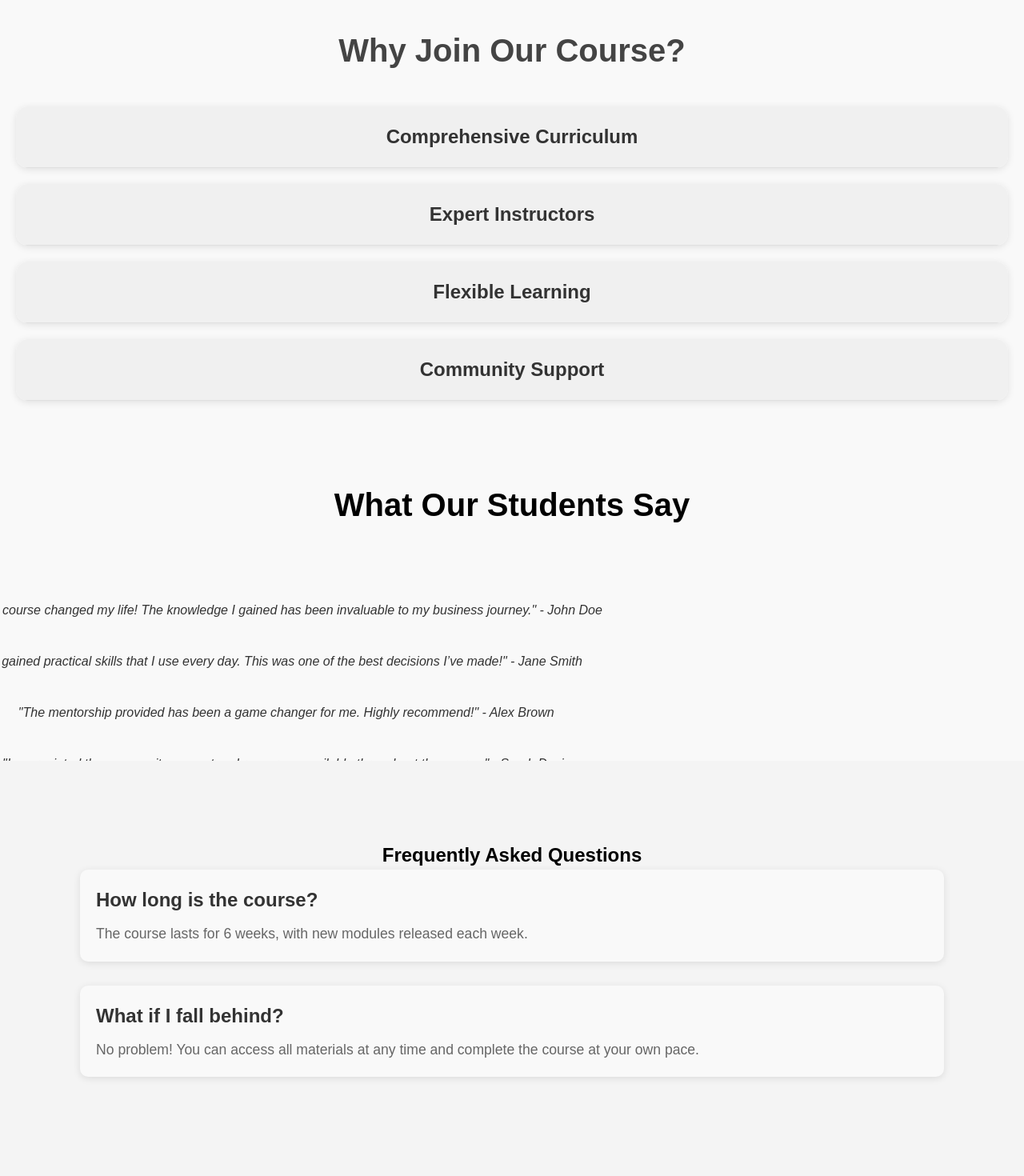
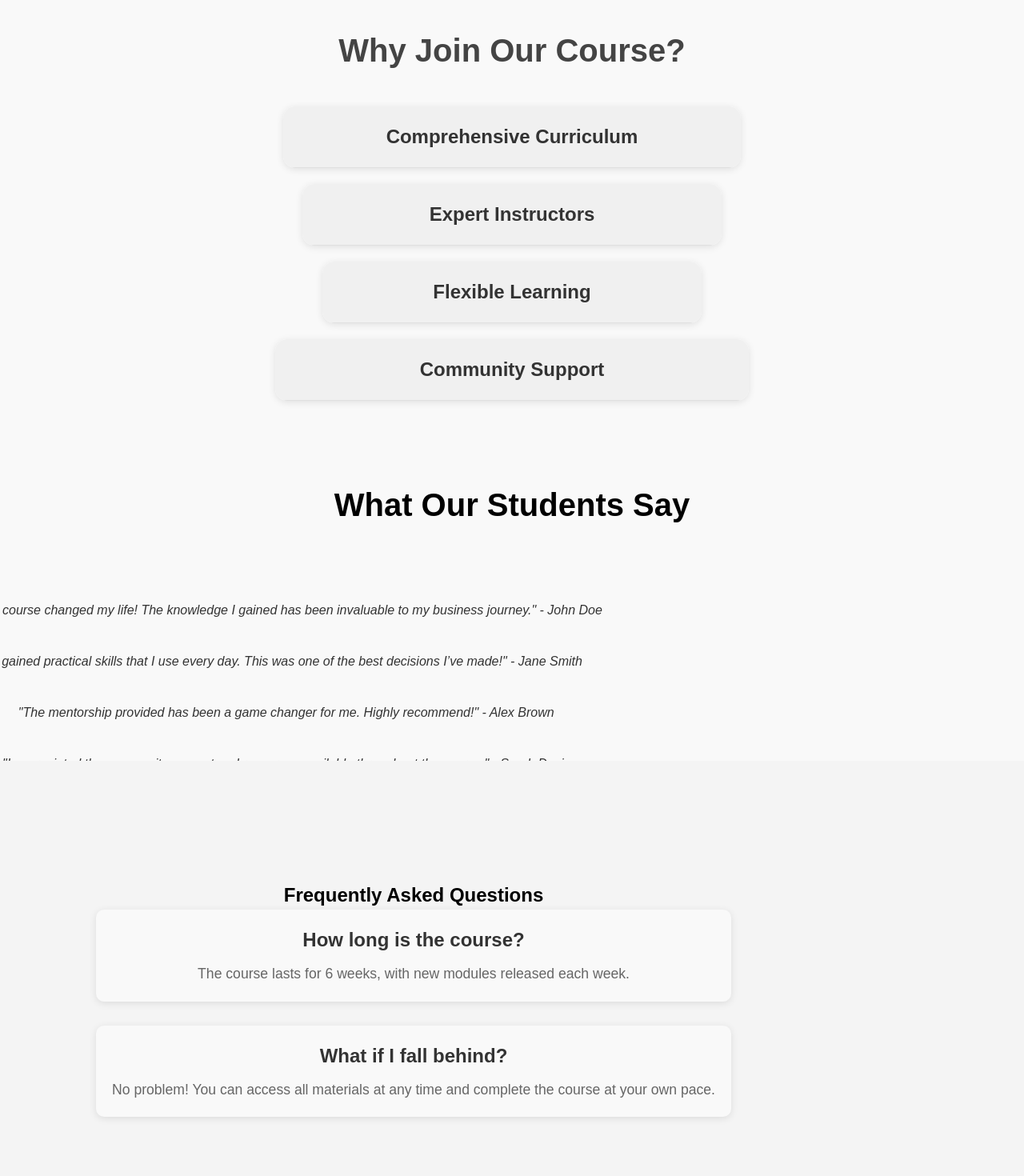
Before and after one commit to Triangulr/beunghar, a Next.js app: page / in a window 1280 px wide. Shown: the part 2560-4030 px from the top of the page at 80% size. Built offline with nearby package versions, Linux system fonts and the light colour scheme.

Commit message:
Update globals.css

```diff
--- a/styles/globals.css
+++ b/styles/globals.css
@@ -440,16 +440,18 @@ nav {
 
 .benefits {
     display: flex;
-    flex-direction: column; /* Stack items for dropdown */
+    flex-direction: column;
     gap: 20px;
     margin-top: 40px;
+    align-items: center;
 }
 
 .benefit {
     background-color: #fff;
     border-radius: 15px;
     box-shadow: 0 2px 10px rgba(0, 0, 0, 0.1);
-    overflow: hidden; /* Ensure content doesn't spill */
+    max-width: fit-content;
+    overflow: hidden;
     transition: max-height 0.3s ease, box-shadow 0.3s ease;
     cursor: pointer;
 }
@@ -464,7 +466,7 @@ nav {
 }
 
 .benefit-content {
-    max-height: 0; /* Initially collapsed */
+    max-height: 0;
     overflow: hidden;
     padding: 0 20px;
     font-size: 1em;
@@ -473,7 +475,7 @@ nav {
 }
 
 .benefit.open .benefit-content {
-    max-height: 300px; /* Expand to fit content */
+    max-height: 300px;
 }
 
 .benefit:hover {
@@ -588,22 +590,24 @@ nav {
 .faq-section {
     display: flex;
     flex-direction: column;
-    flex: 1;
     flex-wrap: wrap;
     margin: 100px;
+    max-width: fit-content;
+    padding: 50px 20px ;
 }
 
 .faq-container{
     display: flex;
     flex-direction: column;
     justify-content: space-evenly;
-    align-items: center;
+    text-align: center;
     padding: 10px 30px;
     margin: 50px;
 }
 
 .faq-item {
     background-color: #f9f9f9;
+    text-align: center;
     padding: 20px;
     border-radius: 10px;
     box-shadow: 0 2px 10px rgba(0, 0, 0, 0.1);
```
